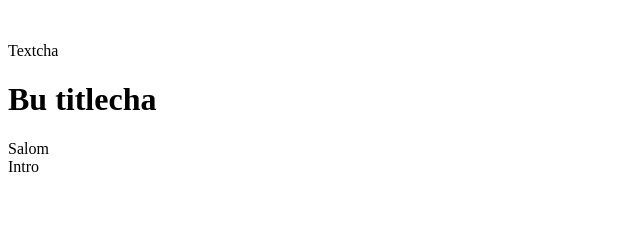
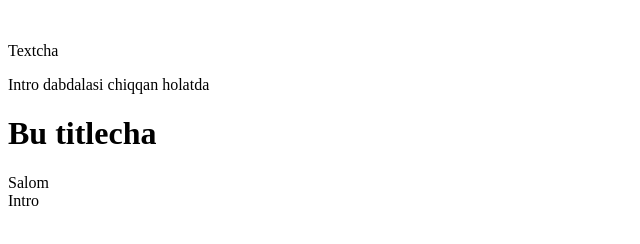
Before and after one commit to aibrohim/test-mest, a plain HTML site: page index.html in a window 1280 px wide. Shown: the whole page, without its empty margins (0-640 px from the left). Drawn offline with Linux system fonts and the light colour scheme.

Commit message:
added something section

```diff
--- a/index.html
+++ b/index.html
@@ -15,6 +15,7 @@
   </body>
   <main>
     <p>Textcha</p>
+    <section>Intro dabdalasi chiqqan holatda</section>
     <h1>Bu titlecha</h1>
     <footer>
   </main>
```
